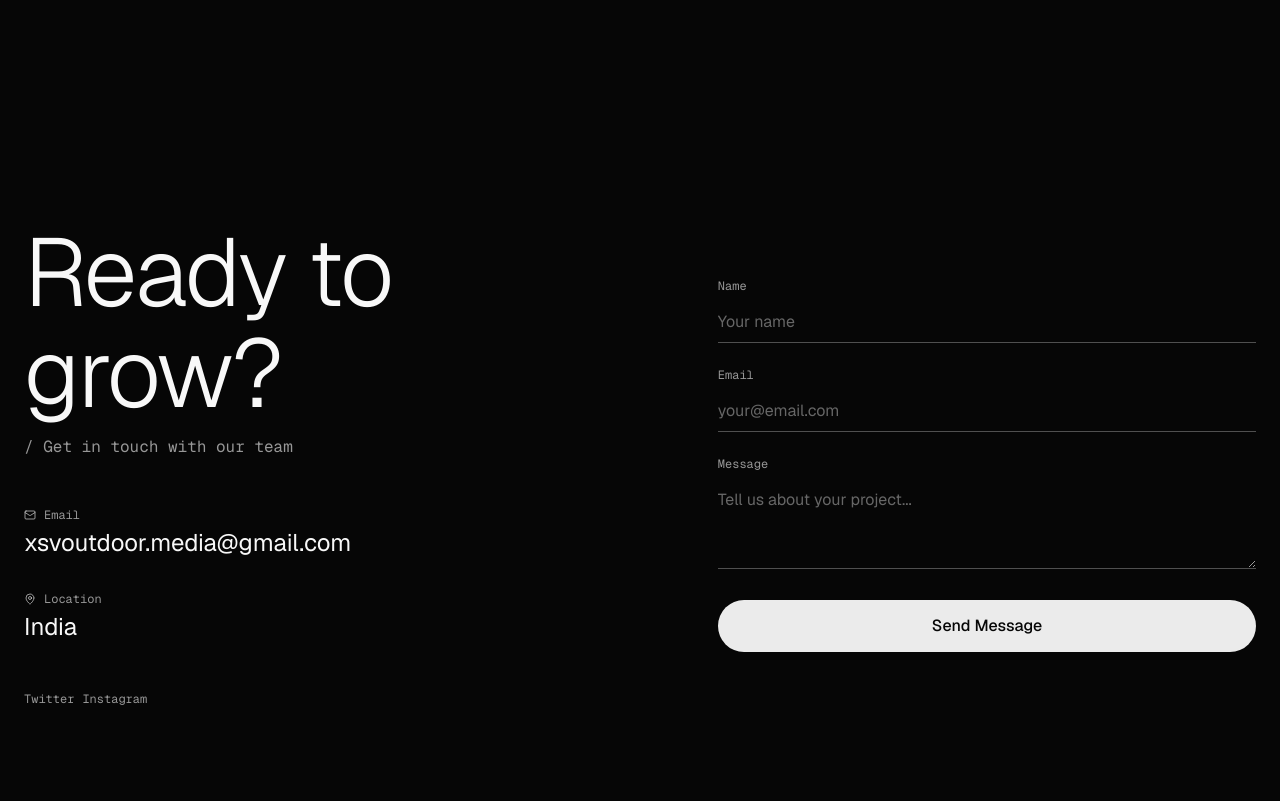
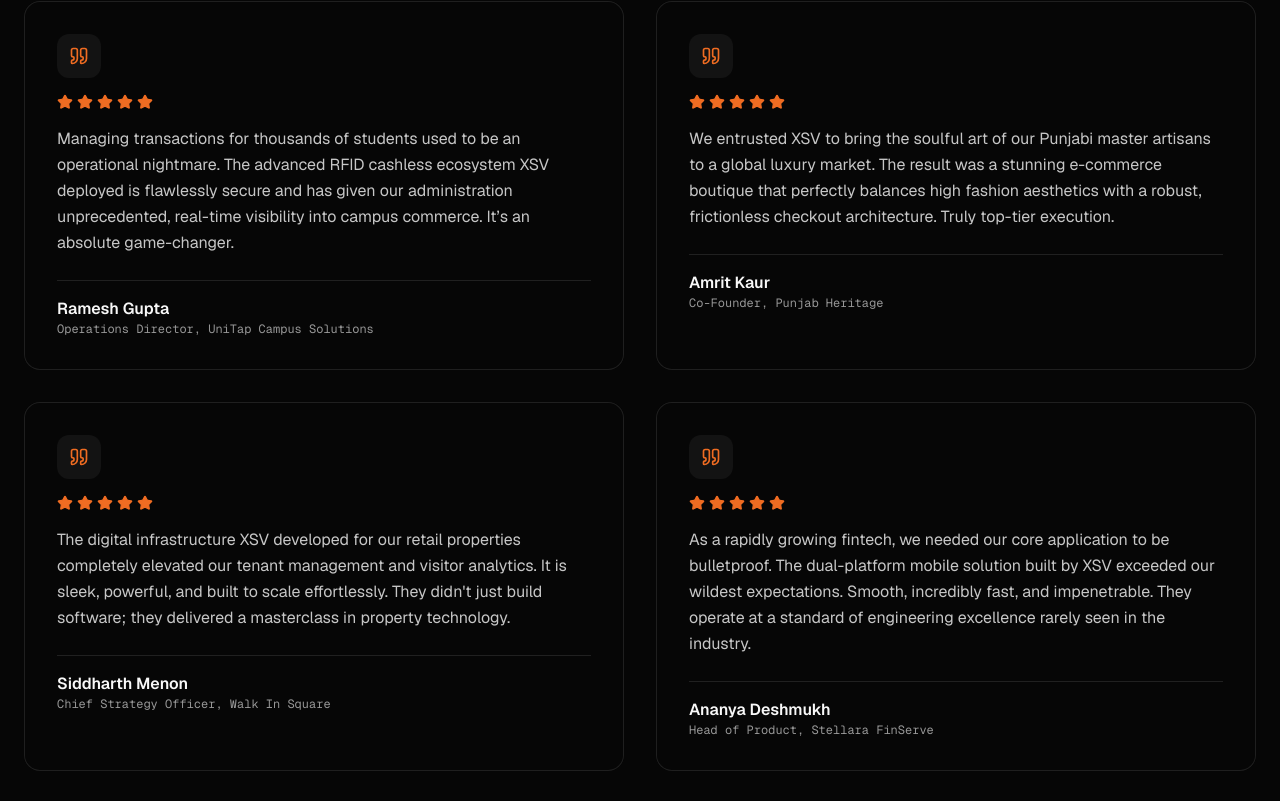
Before and after one commit to harsh11x/xsvweb, a Next.js app: page / in a window 1280 px wide. Shown: the part 9299-10100 px from the top of the page. Built offline with nearby package versions, Linux system fonts and the light colour scheme.

Commit message:
feat: Add 4 new professional client testimonials

```diff
--- a/components/sections/testimonials-section.tsx
+++ b/components/sections/testimonials-section.tsx
@@ -33,6 +33,34 @@ export function TestimonialsSection() {
       role: "Founder",
       company: "Cultural Hatti",
       content: "We needed an e-commerce platform that honoured 5,000 years of heritage while delivering a world-class shopping experience. XSV nailed both. The storytelling, the curation, the checkout flow — every detail reflects the craftsmanship of our artisans. Sales grew 3x in the first quarter.",
+      rating: 5,
+    },
+    {
+      name: "Ramesh Gupta",
+      role: "Operations Director",
+      company: "UniTap Campus Solutions",
+      content: "Managing transactions for thousands of students used to be an operational nightmare. The advanced RFID cashless ecosystem XSV deployed is flawlessly secure and has given our administration unprecedented, real-time visibility into campus commerce. It’s an absolute game-changer.",
+      rating: 5,
+    },
+    {
+      name: "Amrit Kaur",
+      role: "Co-Founder",
+      company: "Punjab Heritage",
+      content: "We entrusted XSV to bring the soulful art of our Punjabi master artisans to a global luxury market. The result was a stunning e-commerce boutique that perfectly balances high fashion aesthetics with a robust, frictionless checkout architecture. Truly top-tier execution.",
+      rating: 5,
+    },
+    {
+      name: "Siddharth Menon",
+      role: "Chief Strategy Officer",
+      company: "Walk In Square",
+      content: "The digital infrastructure XSV developed for our retail properties completely elevated our tenant management and visitor analytics. It is sleek, powerful, and built to scale effortlessly. They didn't just build software; they delivered a masterclass in property technology.",
+      rating: 5,
+    },
+    {
+      name: "Ananya Deshmukh",
+      role: "Head of Product",
+      company: "Stellara FinServe",
+      content: "As a rapidly growing fintech, we needed our core application to be bulletproof. The dual-platform mobile solution built by XSV exceeded our wildest expectations. Smooth, incredibly fast, and impenetrable. They operate at a standard of engineering excellence rarely seen in the industry.",
       rating: 5,
     },
   ]
```
